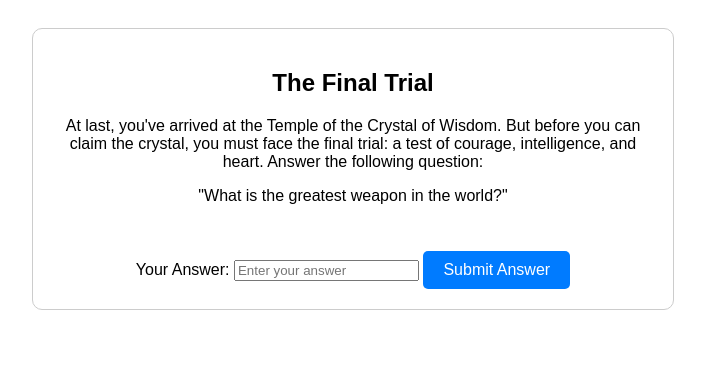
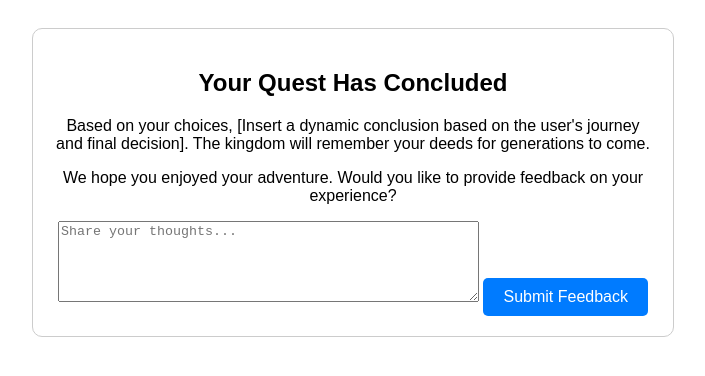
Before and after one commit to MichaelOjo-ITC/MichaelOjo-ITC2.github.io, a plain HTML site: page page7.html in a window 1280 px wide. Shown: the whole page, without its empty margins (287-992 px from the left). Drawn offline with Linux system fonts and the light colour scheme.

Commit message:
Update page7.html

```diff
--- a/page7.html
+++ b/page7.html
@@ -3,21 +3,22 @@
 <head>
     <meta charset="UTF-8">
     <meta name="viewport" content="width=device-width, initial-scale=1.0">
-    <title>The Final Trial</title>
+    <title>Conclusion</title>
     <link rel="stylesheet" href="style.css">
 </head>
 <body>
     <section class="container">
-        <h1>The Final Trial</h1>
-        <p>At last, you've arrived at the Temple of the Crystal of Wisdom. But before you can claim the crystal, you must face the final trial: a test of courage, intelligence, and heart. Answer the following question:</p>
-        <blockquote>
-            "What is the greatest weapon in the world?"
-        </blockquote>
-        <form method="get" action="endgame.html">
-            <label for="finalAnswer">Your Answer:</label>
-            <input type="text" id="finalAnswer" name="finalAnswer" required placeholder="Enter your answer">
-            <input type="submit" value="Submit Answer">
+        <h1>Your Quest Has Concluded</h1>
+        <p>Based on your choices, [Insert a dynamic conclusion based on the user's journey and final decision]. The kingdom will remember your deeds for generations to come.</p>
+        <p>We hope you enjoyed your adventure. Would you like to provide feedback on your experience?</p>
+
+        <form>
+            <textarea name="feedback" placeholder="Share your thoughts..." rows="5" cols="50"></textarea>
+            <button type="submit">Submit Feedback</button>
         </form>
     </section>
+
+    <!-- Special Thank You -->
+    <!-- Thank you to my mentor, friends, and family for their unwavering support! -->
 </body>
 </html>
```
